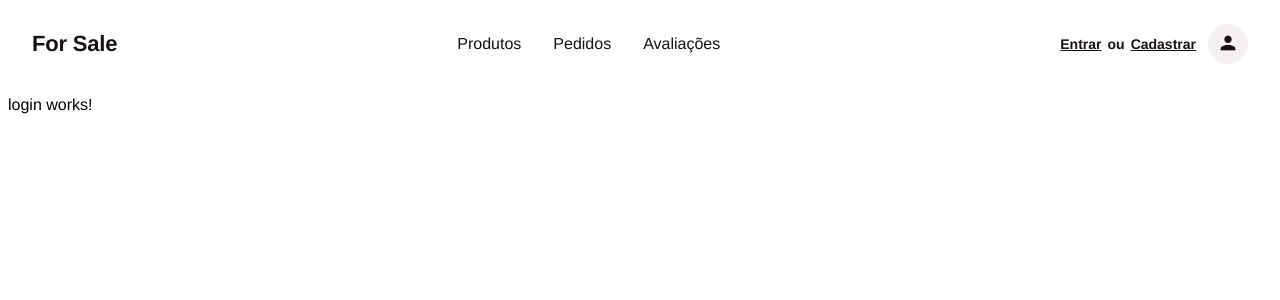
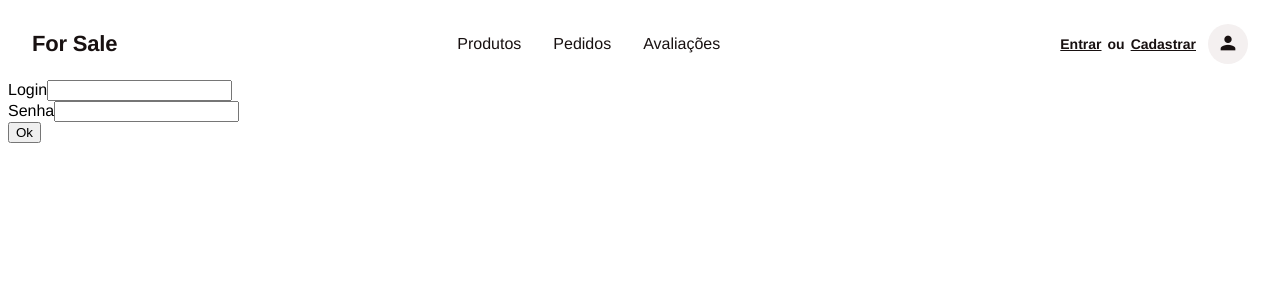
Before and after one commit to caiosantos10/for-sale-frontend, an Angular app: page /auth/login in a window 1280 px wide. Shown: the top 300 px of the page. Built offline with nearby package versions, Linux system fonts and the light colour scheme.

Commit message:
login, interceptor, store session token

```diff
--- a/src/app/app.config.ts
+++ b/src/app/app.config.ts
@@ -1,13 +1,14 @@
 import { ApplicationConfig, provideZoneChangeDetection } from '@angular/core';
 import { provideRouter } from '@angular/router';
-import { provideHttpClient } from '@angular/common/http';
+import { provideHttpClient, withInterceptors } from '@angular/common/http';
 
 import { routes } from './app.routes';
+import { authInterceptor } from './shared/services/auth.interceptor';
 
 export const appConfig: ApplicationConfig = {
   providers: [
     provideZoneChangeDetection({ eventCoalescing: true }),
     provideRouter(routes),
-    provideHttpClient()
+    provideHttpClient(withInterceptors([authInterceptor]))
   ]
 };
--- a/src/app/modules/auth/login/login.component.html
+++ b/src/app/modules/auth/login/login.component.html
@@ -1 +1,30 @@
-<p>login works!</p>
+<section class="login-page">
+  <form [formGroup]="loginForm" (ngSubmit)="onSubmit()" class="login-form">
+    <div>
+      <label for="email">Login</label>
+      <input
+        id="email"
+        type="text"
+        formControlName="email"
+        autocomplete="username"
+      />
+    </div>
+
+    <div>
+      <label for="password">Senha</label>
+      <input
+        id="password"
+        type="password"
+        formControlName="password"
+        autocomplete="current-password"
+      />
+    </div>
+
+    <button type="submit" [disabled]="loading">
+      {{ loading ? 'Enviando...' : 'Ok' }}
+    </button>
+  </form>
+
+  <p *ngIf="error" class="error">{{ error }}</p>
+  <p *ngIf="success" class="success">Login realizado com sucesso.</p>
+</section>
--- a/src/app/modules/auth/login/login.component.ts
+++ b/src/app/modules/auth/login/login.component.ts
@@ -1,12 +1,56 @@
 import { Component } from '@angular/core';
+import { FormBuilder, FormGroup, ReactiveFormsModule, Validators } from '@angular/forms';
+import { catchError, of } from 'rxjs';
+import { AuthService } from '../service/auth.service';
+import { LoginCredentials } from '../interfaces/login.interface';
+import { CommonModule } from '@angular/common';
 
 @Component({
   selector: 'app-login',
   standalone: true,
-  imports: [],
+  imports: [ReactiveFormsModule, CommonModule],
   templateUrl: './login.component.html',
   styleUrl: './login.component.scss'
 })
 export class LoginComponent {
+  loginForm: FormGroup;
+  loading = false;
+  error = '';
+  success = false;
 
+  constructor(private authService: AuthService, private fb: FormBuilder) {
+    this.loginForm = this.fb.group({
+      email: ['', [Validators.required, Validators.email]],
+      password: ['', Validators.required]
+    });
+  }
+
+  onSubmit(): void {
+    if (this.loginForm.invalid) {
+      this.error = 'Preencha login e senha.';
+      return;
+    }
+
+    this.loading = true;
+    this.error = '';
+    this.success = false;
+
+    const credentials = this.loginForm.value as LoginCredentials;
+
+    this.authService.login(credentials)
+      .pipe(
+        catchError(() => {
+          this.error = 'Falha ao autenticar. Verifique suas credenciais.';
+          this.loading = false;
+          return of(null);
+        })
+      )
+      .subscribe((response) => {
+        this.loading = false;
+
+        if (response) {
+          this.success = true;
+        }
+      });
+  }
 }
--- /dev/null
+++ b/src/app/modules/auth/service/auth.service.ts
@@ -0,0 +1,39 @@
+import { Injectable } from '@angular/core';
+import { tap } from 'rxjs/operators';
+import { Observable } from 'rxjs';
+import { BaseService } from '../../../shared/services/base.service';
+import { LoginUser, LoginCredentials, LoginResponse } from '../interfaces/login.interface';
+
+@Injectable({
+  providedIn: 'root'
+})
+export class AuthService extends BaseService {
+  login(credentials: LoginCredentials): Observable<LoginResponse> {
+    return this.post<LoginResponse>('/sessions', credentials).pipe(
+      tap((response) => this.setSession(response))
+    );
+  }
+
+  getToken(): string | null {
+    return localStorage.getItem('auth_token');
+  }
+
+  getUser(): LoginUser | null {
+    const stored = localStorage.getItem('auth_user');
+    return stored ? JSON.parse(stored) : null;
+  }
+
+  isAuthenticated(): boolean {
+    return !!this.getToken();
+  }
+
+  logout(): void {
+    localStorage.removeItem('auth_token');
+    localStorage.removeItem('auth_user');
+  }
+
+  private setSession(response: LoginResponse): void {
+    localStorage.setItem('auth_token', response.token);
+    localStorage.setItem('auth_user', JSON.stringify(response.user));
+  }
+}
--- a/src/app/modules/produtos/produtos.component.ts
+++ b/src/app/modules/produtos/produtos.component.ts
@@ -29,10 +29,10 @@ export class ProdutosComponent implements OnInit {
     this.produtosService.getAll()
       .pipe(catchError(() => {
         this.error = 'Erro ao carregar produtos.';
-        return of([]);
+        return of({ total: 0, page: 1, lastPage: 1, data: [] });
       }))
-      .subscribe(products => {
-        this.products = products;
+      .subscribe((response) => {
+        this.products = response.data;
         this.loading = false;
       });
   }
--- a/src/app/modules/produtos/services/produtos.service.ts
+++ b/src/app/modules/produtos/services/produtos.service.ts
@@ -1,13 +1,14 @@
 import { Injectable } from '@angular/core';
 import { Observable } from 'rxjs';
 import { BaseService } from '../../../shared/services/base.service';
+import { PagedResponse } from '../../../shared/interfaces/paged-response.interface';
 import { Produto } from '../interfaces/produto.interface';
 
 @Injectable({
   providedIn: 'root'
 })
 export class ProdutosService extends BaseService {
-  getAll(): Observable<Produto[]> {
-    return this.get<Produto[]>('/products');
+  getAll(): Observable<PagedResponse<Produto>> {
+    return this.get<PagedResponse<Produto>>('/products');
   }
 }
--- /dev/null
+++ b/src/app/shared/interfaces/paged-response.interface.ts
@@ -0,0 +1,6 @@
+export interface PagedResponse<T> {
+  total: number;
+  page: number;
+  lastPage: number;
+  data: T[];
+}
--- /dev/null
+++ b/src/app/shared/services/auth.interceptor.ts
@@ -0,0 +1,18 @@
+import { HttpEvent, HttpHandlerFn, HttpRequest } from '@angular/common/http';
+import { Observable } from 'rxjs';
+
+export function authInterceptor(req: HttpRequest<unknown>, next: HttpHandlerFn): Observable<HttpEvent<unknown>> {
+  const token = localStorage.getItem('auth_token');
+
+  if (!token) {
+    return next(req);
+  }
+
+  const authReq = req.clone({
+    setHeaders: {
+      Authorization: `Bearer ${token}`
+    }
+  });
+
+  return next(authReq);
+}
```
Also changed, not shown: src/app/modules/auth/interfaces/login.interface.ts (added, +17 -0 lines).
